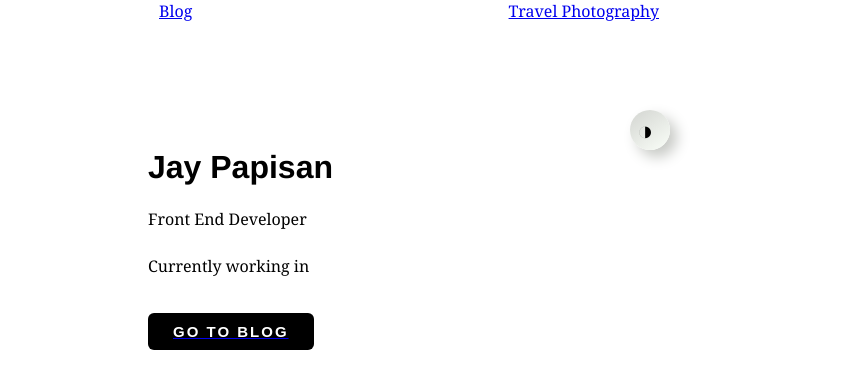
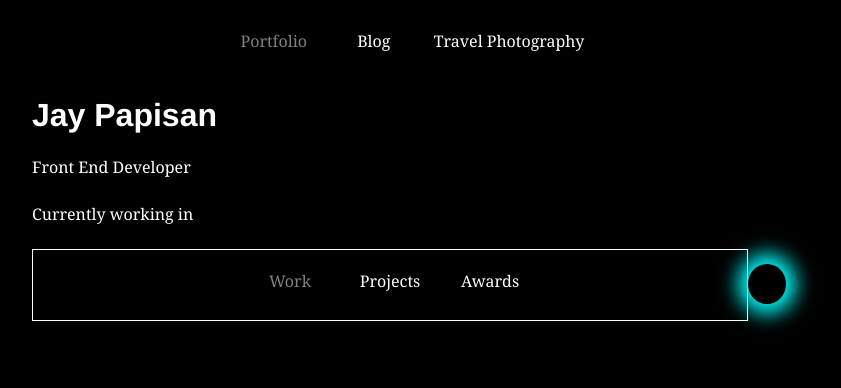
Before and after one commit to papistan/portfolio-2020, a Gatsby site: page / in a window 1280 px wide. Shown: the whole page, without its empty margins (231-1072 px from the left). Built offline with nearby package versions, Linux system fonts and the light colour scheme; Gatsby itself is replaced by a stand-in of ours; some packages are replaced by stand-ins of ours; what typography-theme-bootstrap would draw is missing.

Commit message:
Adds portfolio tabs

```diff
--- a/src/components/layout.js
+++ b/src/components/layout.js
@@ -10,7 +10,6 @@ class Layout extends React.Component {
     const { location, title, children, lightMode } = this.props
     const rootPath = `${__PATH_PREFIX__}/`
     const blogPath = `${__PATH_PREFIX__}/blog/`
-    const photoPath = `${__PATH_PREFIX__}/photos/`
     let header
 
     if (location.pathname === rootPath) {
@@ -64,7 +63,7 @@ class Layout extends React.Component {
           style={{
             marginLeft: `auto`,
             marginRight: `auto`,
-            maxWidth: rhythm(24),
+            maxWidth: rhythm(34),
             padding: `${rhythm(1.5)} ${rhythm(3 / 4)}`,
           }}
         >
--- a/src/components/navbar.js
+++ b/src/components/navbar.js
@@ -1,18 +1,27 @@
 import React from "react"
 import styled from "styled-components"
 import { Link } from "gatsby"
+
+ const rootPath = `${__PATH_PREFIX__}/`
 const blogPath = `${__PATH_PREFIX__}/blog/`
 const photoPath = `${__PATH_PREFIX__}/photos/`
 
 const Navbar = props => (
   <NavbarWrapper props={props}>
     <NavbarLinks>
-      <StyledBlogLink location={props.location.pathname} to="/blog">
+      <StyledLink location={props.location.pathname} path={rootPath} to="/">
+        Portfolio
+      </StyledLink>
+      <StyledLink location={props.location.pathname} path={blogPath} to="/blog">
         Blog
-      </StyledBlogLink>
-      <StyledPhotosLink location={props.location.pathname} to="/photos">
+      </StyledLink>
+      <StyledLink
+        location={props.location.pathname}
+        path={photoPath}
+        to="/photos"
+      >
         Travel Photography
-      </StyledPhotosLink>
+      </StyledLink>
     </NavbarLinks>
   </NavbarWrapper>
 )
@@ -21,30 +30,27 @@ const NavbarWrapper = styled.div`
   display: flex;
   justify-content: center;
   width: 100%;
-  height: 100px;
 `
 
 const NavbarLinks = styled.div`
   display: flex;
-  justify-content: space-between;
+  justify-content: center;
   width: 500px;
   height: 100%;
 `
 
-const StyledBlogLink = styled(props => <Link {...props} />)`
-  color: ${props => (props.location === blogPath ? "light gray" : "inhereted")};
+const StyledLink = styled(props => <Link {...props} />)`
+  min-width: 100px;
+  text-align: center;
+  padding: 30px 10px 10px 10px;
+  text-decoration: none;
+  color: ${props => (props.location === props.path ? "grey" : "inherit")};
+  border-bottom: none;
+  transition: border-bottom: 2s;
 
   &:hover {
-    background: pink;
-  }
-`
-
-const StyledPhotosLink = styled(props => <Link {...props} />)`
-  color: ${props =>
-    props.location === photoPath ? "light gray" : "inhereted"};
-
-  &:hover {
-    background: pink;
+    border-bottom: 2px solid ${props =>
+      props.lightMode ? "black" : "#f9fff8"};
   }
 `
 
--- /dev/null
+++ b/src/components/portfolio.js
@@ -0,0 +1,85 @@
+import React, { useState } from "react"
+import styled from "styled-components"
+
+const portfolioData = [
+  {
+    title: "Work",
+    a: {
+      title: "stuff",
+    },
+    b: {
+      title: "stuff",
+    },
+  },
+  {
+    title: "Projects",
+    a: {
+      title: "stuff",
+    },
+    b: {
+      title: "stuff",
+    },
+  },
+  {
+    title: "Awards",
+    a: {
+      title: "stuff",
+    },
+    b: {
+      title: "stuff",
+    },
+  },
+]
+
+const Portfolio = props => {
+  const [subportfolio, setSubportfolio] = useState(portfolioData[0].title)
+  return (
+    <PortfolioWrapper lightMode={props.lightMode}>
+      <TabWrapper>
+        {portfolioData.map(tab => (
+          <Tab
+            title={tab.title}
+            subportfolio={subportfolio}
+            onClick={() => {
+              setSubportfolio(tab.title)
+            }}
+          >
+            {tab.title}
+          </Tab>
+        ))}
+      </TabWrapper>
+    </PortfolioWrapper>
+  )
+}
+
+const PortfolioWrapper = styled.div`
+  display: flex;
+  padding: 20px;
+  justify-content: center;
+  width: 100%;
+  text-decoration: inherit;
+  border: 1px solid ${props => (props.lightMode ? "black" : "white")};
+`
+const TabWrapper = styled.div`
+  display: flex;
+  justify-content: center;
+  height: 30px;
+  width: 100%;
+`
+const Tab = styled.div`
+  min-width: 100px;
+  text-align: center;
+  text-decoration: none;
+  cursor: pointer;
+  height: 30px;
+  color: ${props => (props.subportfolio === props.title ? "grey" : "inherit")};
+  border-bottom: none;
+  transition: border-bottom: 1s;
+
+  &:hover {
+    border-bottom: 2px solid ${props =>
+      props.lightMode ? "black" : "#f9fff8"};
+  }
+`
+
+export default Portfolio
--- a/src/pages/index.js
+++ b/src/pages/index.js
@@ -4,16 +4,16 @@ import styled from "styled-components"
 
 import Layout from "../components/layout"
 import SEO from "../components/seo"
-import Button from "../components/button"
 import Switch from "../components/switch"
+import Portfolio from '../components/portfolio'
 
-const bulbStyle = {
-  transform: "rotate(180deg)",
-  maxWidth: "60px",
-}
+// const bulbStyle = {
+//   transform: "rotate(180deg)",
+//   maxWidth: "60px",
+// }
 
 const IndexPage = props => {
-  const [lightMode, setLightMode] = useState(true)
+  const [lightMode, setLightMode] = useState(false)
   const switchHandler = () => {
     setLightMode(!lightMode)
   }
@@ -28,22 +28,20 @@ const IndexPage = props => {
         title="Jay Papisan | Front End Developer"
         keywords={[`blog`, `gatsby`, `javascript`, `react`]}
       />
+      <h1>Jay Papisan </h1>
+      <p>Front End Developer</p>
+      <p>Currently working in</p>
       <div
         style={{
           display: "flex",
-          width: "100%",
-          marginTop: "-40px",
+          bottom: "10px",
           justifyContent: "flex-end",
+          marginBottom: "0",
         }}
       >
+        <Portfolio lightMode={lightMode} />
         <Switch lightMode={lightMode} onClick={switchHandler} />
       </div>
-      <h1>Jay Papisan </h1>
-      <p>Front End Developer</p>
-      <p>Currently working in</p>
-      <Link to="/blog/">
-        <Button marginTop="35px">Go to Blog</Button>
-      </Link>
     </Layout>
   )
 }
```
